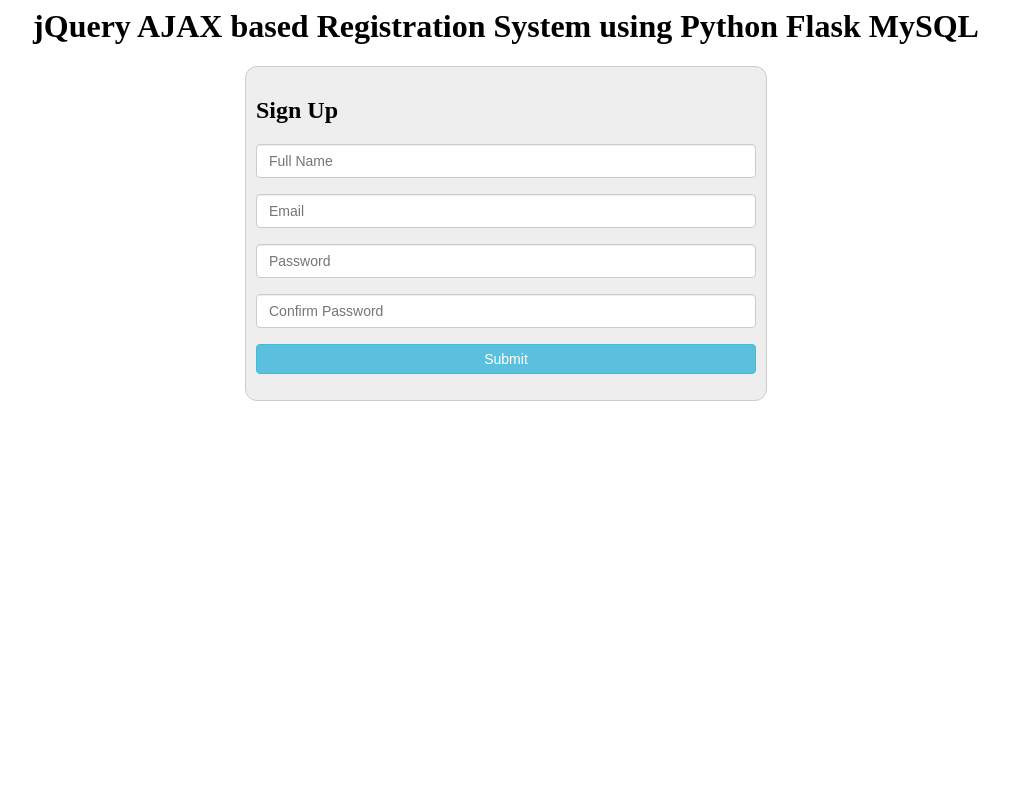
After one commit to Nagalakshmi-create/PythonTaskFiles, a Flask app: template AJAX_flask/templates/signup_user_flask.html in a window 1280 px wide. The commit adds this page. Shown: the whole page, without its empty margins (134-1143 px from the left). Run offline with Flask 2, Linux system fonts and the light colour scheme; the template is opened without the code that fills it, so the values that code supplies are empty; some libraries are stand-ins or nearby versions.

Commit message:
Login and Registration page using sqlite3

```diff
--- /dev/null
+++ b/AJAX_flask/templates/signup_user_flask.html
@@ -0,0 +1,117 @@
+<html>
+<head>
+<title>jQuery AJAX based Registration System using Python Flask MySQL</title>
+<script src="https://cdnjs.cloudflare.com/ajax/libs/jquery/3.2.1/jquery.min.js"></script>
+<script>
+$(document).ready(function() {
+ $('#signupSubmit').on('click', function(e) {
+  e.preventDefault();
+  $('#loading').show();
+  var name = $('#fullname').val();
+  var email = $('#email').val();
+  var pwd = $('#password').val();
+  var cnfpwd = $('#cnfpassword').val();
+
+  var regex = /^([a-zA-Z0-9_.+-])+\@(([a-zA-Z0-9-])+\.)+([a-zA-Z0-9]{2,4})+$/i;
+
+  if(email != "" && pwd != "" && cnfpwd != "") {
+   if(pwd != cnfpwd) {
+    $('#msg').html('<span style="color: red;">Password and confirm password must match</span>');
+   } else if(!regex.test(email)) {
+    $('#msg').html('<span style="color: red;">Invalid email address</span>');
+   } else {
+    $.ajax({
+     method: "POST",
+     url: '/signup',
+     contentType: 'application/json;charset=UTF-8',
+     data: JSON.stringify({'name': name, 'email': email, 'password': pwd}),
+     dataType: "json",
+     success: function(data) {
+      $('#signupform').hide();
+      $('#loading').hide();
+      $('#msg').html('<span style="color: green;">You are registered successfully</span>');
+     },statusCode: {
+      400: function() {
+       $('#loading').hide();
+       $('#msg').html('<span style="color: red;">Bad request parameters</span>');
+      },
+      409 : function() {
+       $('#loading').hide();
+       $('#msg').html('<span style="color: red;">You are already registered user</span>');
+      }
+     },
+     error: function(err) {
+      console.log(err);
+     }
+    });
+   }
+  } else {
+   $('#loading').hide();
+   $('#msg').html('<span style="color: red;">All fields are required</span>');
+  }
+ });
+});
+</script>
+</head>
+<body>
+<h1 align="center">jQuery AJAX based Registration System using Python Flask MySQL</h1>
+<div class="reg-box" style="width: 500px; margin: auto;">
+  <h4 id='loading' style="display:none;"><img src="{{ url_for('static', filename='img/loader.gif') }}"/> Loading..</h4>
+  <div style="clear: both;"></div>
+  <div id="msg"></div>
+  <div id="signupform" style="width: 500px; margin: auto;">
+   <h2>Sign Up</h2>
+   <dl>
+    <p>
+     <input id="fullname" class="form-control" value="" type="text" placeholder="Full Name" required>
+    </p>
+    <p>
+     <input id="email" class="form-control" value="" type="text" placeholder="Email" autocomplete="off" required>
+    </p>
+    <p>
+     <input id="password" class="form-control" value="" type="password" placeholder="Password" autocomplete="off" required>
+    </p>
+    <p>
+     <input id="cnfpassword" class="form-control" value="" type="password" placeholder="Confirm Password" autocomplete="off" required>
+    </p>
+   <p>
+    <input type="button" id="signupSubmit" class="btn-info" value="Submit">
+   </p>
+   </dl>
+
+  </div>
+ </div>
+<style>
+body { font-size:16px;}
+.reg-box {
+    background: none repeat scroll 0 0 #EEEEEE;
+    border: 1px solid #CCCCCC;
+    border-radius: 12px 12px 12px 12px;
+    margin-top: 20px;
+    padding: 10px;
+}
+.form-control {
+    display: block;
+    width: 100%;
+    height: 34px;
+    padding: 6px 12px;
+    font-size: 14px;
+    line-height: 1.428571429;
+    color: #555;
+    background-color: #fff;
+    background-image: none;
+    border: 1px solid #ccc;
+    border-radius: 4px;
+    -webkit-box-shadow: inset 0 1px 1px rgba(0,0,0,.075);
+    box-shadow: inset 0 1px 1px rgba(0,0,0,.075);
+    -webkit-transition: border-color ease-in-out .15s,box-shadow ease-in-out .15s;
+    transition: border-color ease-in-out .15s,box-shadow ease-in-out .15s;
+}
+.btn-info {
+    color: #fff;    width: 100%;text-align: center;vertical-align: middle;
+    background-color: #5bc0de;    border: 1px solid transparent;
+    border-color: #46b8da;padding: 6px 12px;font-size: 14px;border-radius: 4px;
+}
+</style>
+</body>
+</html>
--- a/api_registration/templates/login.html
+++ b/api_registration/templates/login.html
@@ -12,8 +12,5 @@
             <input type="password" name="pwd"/><br><br>
             <input type="submit" value="Login"><br>
     </form>
-
-
-
 </body>
 </html>
```
Also changed, not shown: AJAX_flask/main.py (added, +60 -0 lines), api_registration/templates/after_login.html (+8 -1 lines), api_registration/templates/home.html (+15 -2 lines), api_registration/database.db, flaskCRUD/data.db.
